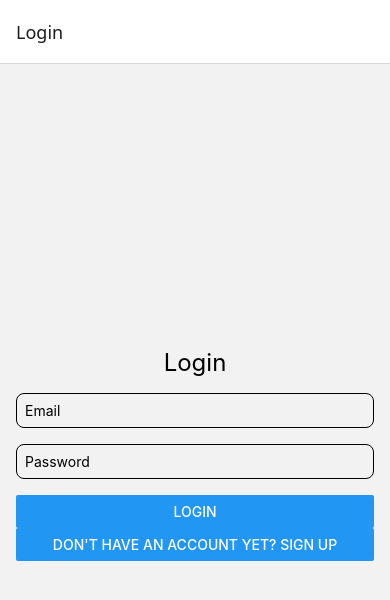
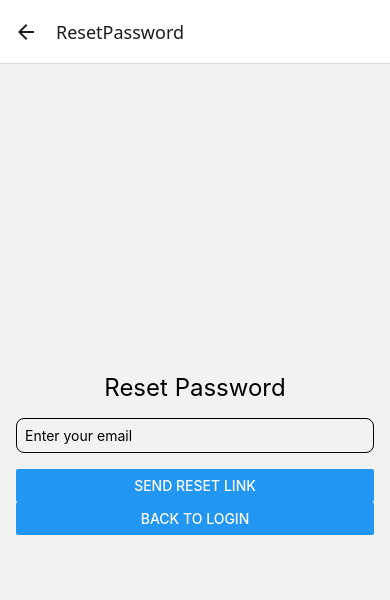
Before and after one commit to Lauraatii/Booked, a React Native app in the folder Booked/: screen /ResetPassword in a window 390 px wide. Shown: the top 600 px of the page. Built offline with nearby package versions, Linux system fonts and the light colour scheme; no server answers.

Commit message:
Added reset password screen.

```diff
--- a/Booked/AppNavigator.tsx
+++ b/Booked/AppNavigator.tsx
@@ -3,6 +3,7 @@ import { createStackNavigator } from "@react-navigation/stack";
 import { NavigationContainer } from "@react-navigation/native";
 import Login from "./src/screens/Login";
 import Signup from "./src/screens/Signup";
+import ResetPassword from "./src/screens/ResetPassword";
 
 const Stack = createStackNavigator();
 
@@ -12,6 +13,7 @@ export default function AppNavigator() {
       <Stack.Navigator initialRouteName="Login">
         <Stack.Screen name="Login" component={Login} />
         <Stack.Screen name="Signup" component={Signup} />
+        <Stack.Screen name="ResetPassword" component={ResetPassword} />
       </Stack.Navigator>
     </NavigationContainer>
   );
--- a/Booked/src/screens/Login.tsx
+++ b/Booked/src/screens/Login.tsx
@@ -36,6 +36,7 @@ export default function Login ({ navigation }: any) {
       />
       <Button title="Login" onPress={handleLogin} />
       <Button title="Don't have an account yet? Sign up" onPress={() => navigation.navigate("Signup")} />
+      <Button title="Forgot Password?" onPress={() => navigation.navigate("ResetPassword")} />
     </View>
   );
 }
--- /dev/null
+++ b/Booked/src/screens/ResetPassword.tsx
@@ -0,0 +1,51 @@
+import React, { useState } from "react";
+import { View, Text, TextInput, Button, StyleSheet, Alert } from "react-native";
+import { sendPasswordResetEmail } from "firebase/auth";
+import { auth } from "../../firebaseConfig";
+
+export default function ResetPassword({ navigation }: any) {
+  const [email, setEmail] = useState("");
+
+  const handlePasswordReset = async () => {
+    if (!email) {
+      Alert.alert("Error", "Please enter your email.");
+      return;
+    }
+    try {
+      await sendPasswordResetEmail(auth, email);
+      Alert.alert(
+        "Success",
+        "A password reset link has been sent to your email.",
+        [
+          {
+            text: "OK",
+            onPress: () => navigation.navigate("Login"),
+          },
+        ]
+      );
+    } catch (error: any) {
+      Alert.alert("Error", error.message || "An error occurred.");
+    }
+  };
+
+  return (
+    <View style={styles.container}>
+      <Text style={styles.title}>Reset Password</Text>
+      <TextInput
+        style={styles.input}
+        placeholder="Enter your email"
+        value={email}
+        onChangeText={setEmail}
+        keyboardType="email-address"
+      />
+      <Button title="Send Reset Link" onPress={handlePasswordReset} />
+      <Button title="Back to Login" onPress={() => navigation.navigate("Login")} />
+    </View>
+  );
+}
+
+const styles = StyleSheet.create({
+  container: { flex: 1, justifyContent: "center", padding: 16 },
+  title: { fontSize: 24, marginBottom: 16, textAlign: "center" },
+  input: { borderWidth: 1, padding: 8, marginBottom: 16, borderRadius: 8 },
+});
```
